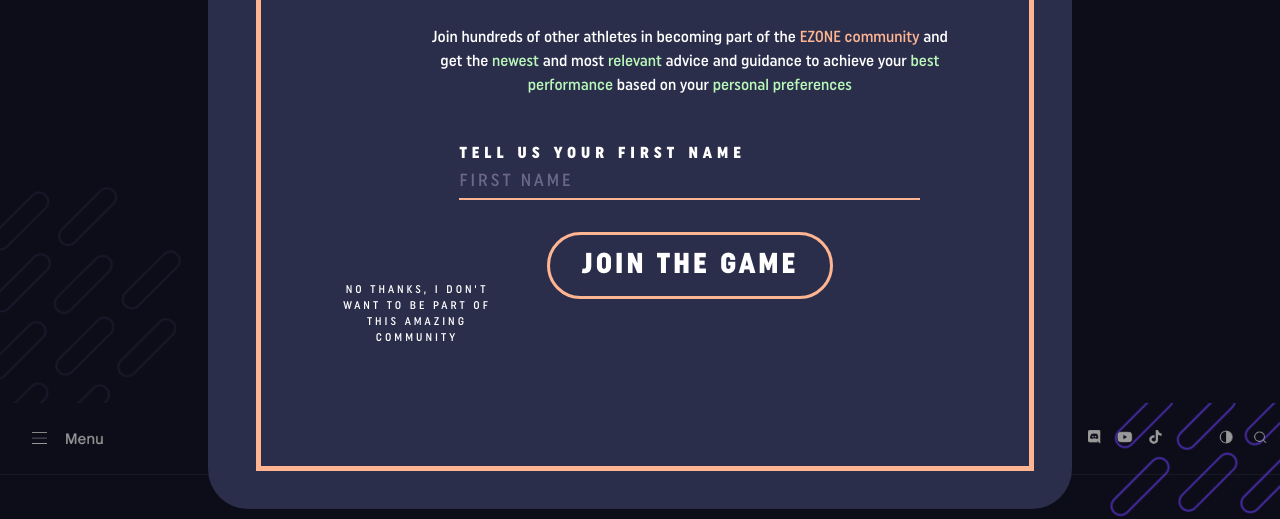
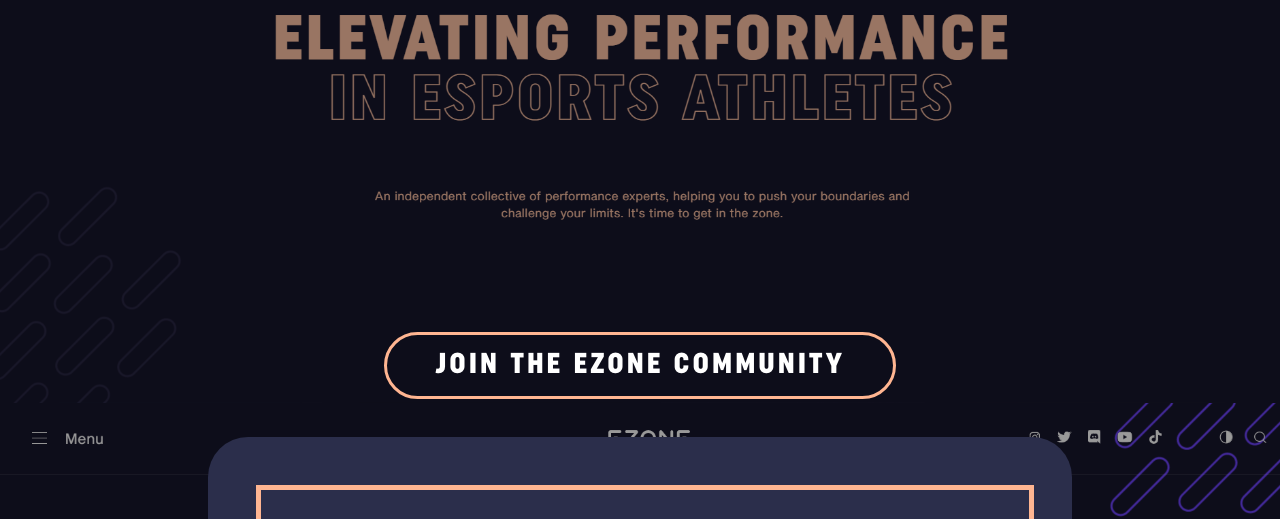
Before and after one commit to poli0139/ezone, a website built with Vite: page index.html in a window 1280 px wide. Shown: the part 225-744 px from the top of the page. Built offline with nearby package versions, Linux system fonts and the light colour scheme.

Commit message:
join button

```diff
--- a/_form-style.scss
+++ b/_form-style.scss
@@ -536,6 +536,27 @@
   transition: 0.2s ease-in-out;
 }
 
+button.joinBtn {
+  display: flex;
+  justify-content: center;
+  margin-top: 35rem;
+  font-family: variables.$uniformBlack;
+  background: none;
+  color: white;
+  border: solid variables.$orangeLight 3px;
+  border-radius: 80px;
+  box-shadow: none;
+  font-size: variables.$button2-text;
+  text-transform: uppercase;
+  letter-spacing: 3px;
+  padding: 1rem 3rem;
+}
+button.joinBtn:hover {
+  background-color: variables.$orangeLight;
+  color: variables.$modalBG;
+  transition: 0.2s ease-in-out;
+}
+
 @media only screen and (max-width: 1300px) {
   .btnBox {
     gap: 22rem;
--- a/index.html
+++ b/index.html
@@ -14,6 +14,10 @@
     <title>Ezone</title>
   </head>
   <body>
+    <div class="btnBox">
+      <button class="joinBtn"><h1>Join the ezone community</h1></button>
+    </div>
+
     <div id="darkBox"></div>
     <div class="modal">
       <section class="formSteps modalSection">
```
